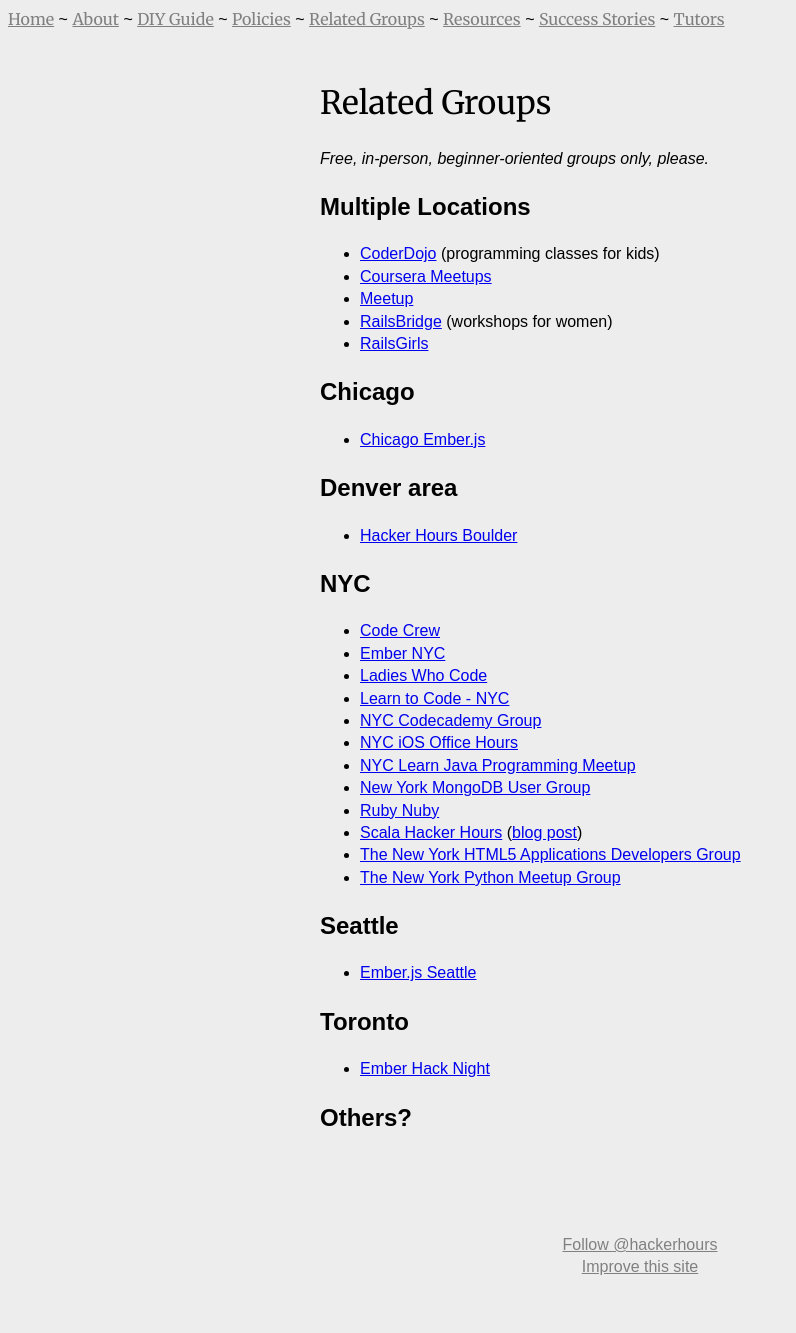
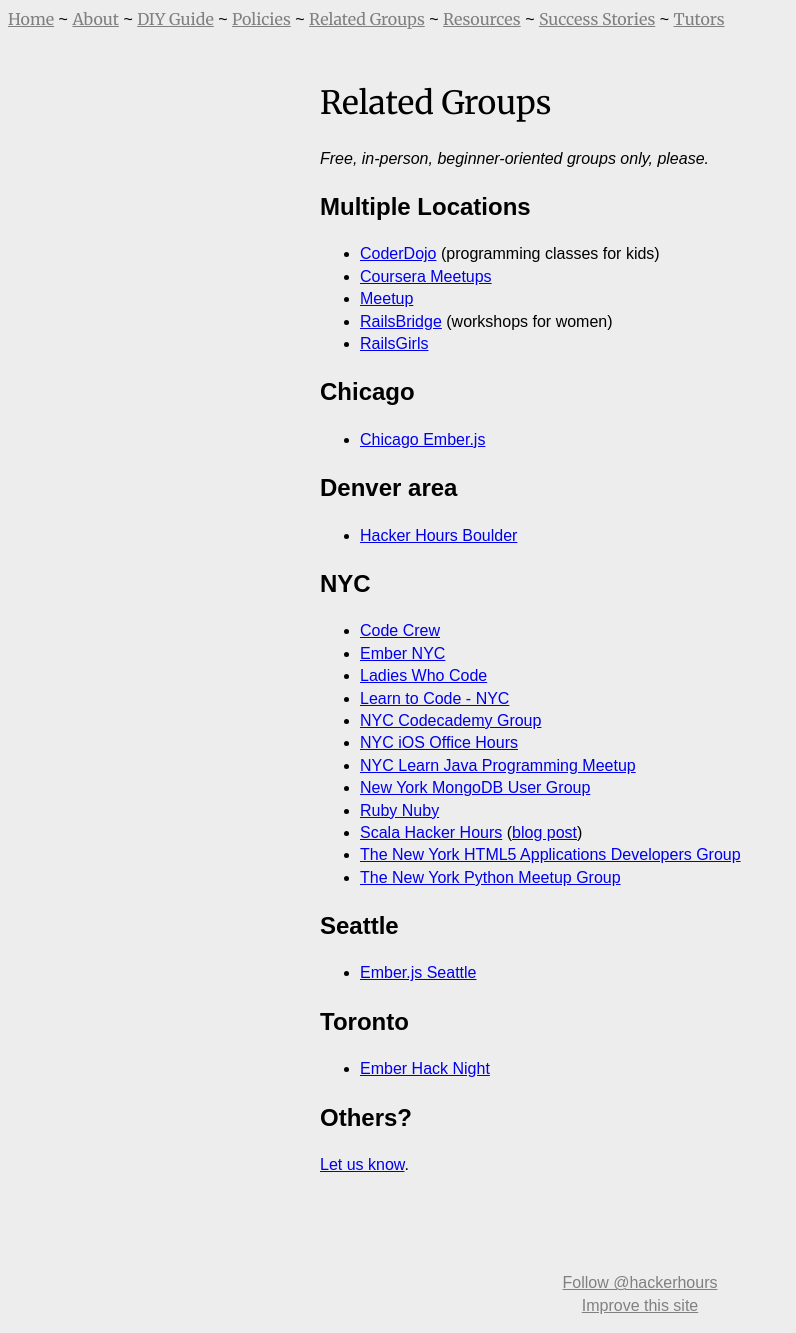
Before and after one commit to HackerHours/hackerhours.org, a Jekyll site: the page built from related-groups.md, in a window 1280 px wide. Shown: the whole page, without its empty margins (0-796 px from the left). Built offline with Jekyll 4.4.1, drawn with Linux system fonts in a browser that asks for light colours; nearby versions of some CDN libraries; some web fonts are replaced; Markdown is read by kramdown in place of the engine named in the settings; comment, search, counter and statistics services are not loaded; before the commit the page ends 1295 px from its top, so only the background shows below that.

Commit message:
callout for related groups

```diff
--- a/related-groups.md
+++ b/related-groups.md
@@ -45,3 +45,5 @@
 * [Ember Hack Night](http://www.meetup.com/Ember-Hack-Night/)
 
 ## Others?
+
+[Let us know](https://github.com/afeld/hackerhours.org/issues/new).
```
